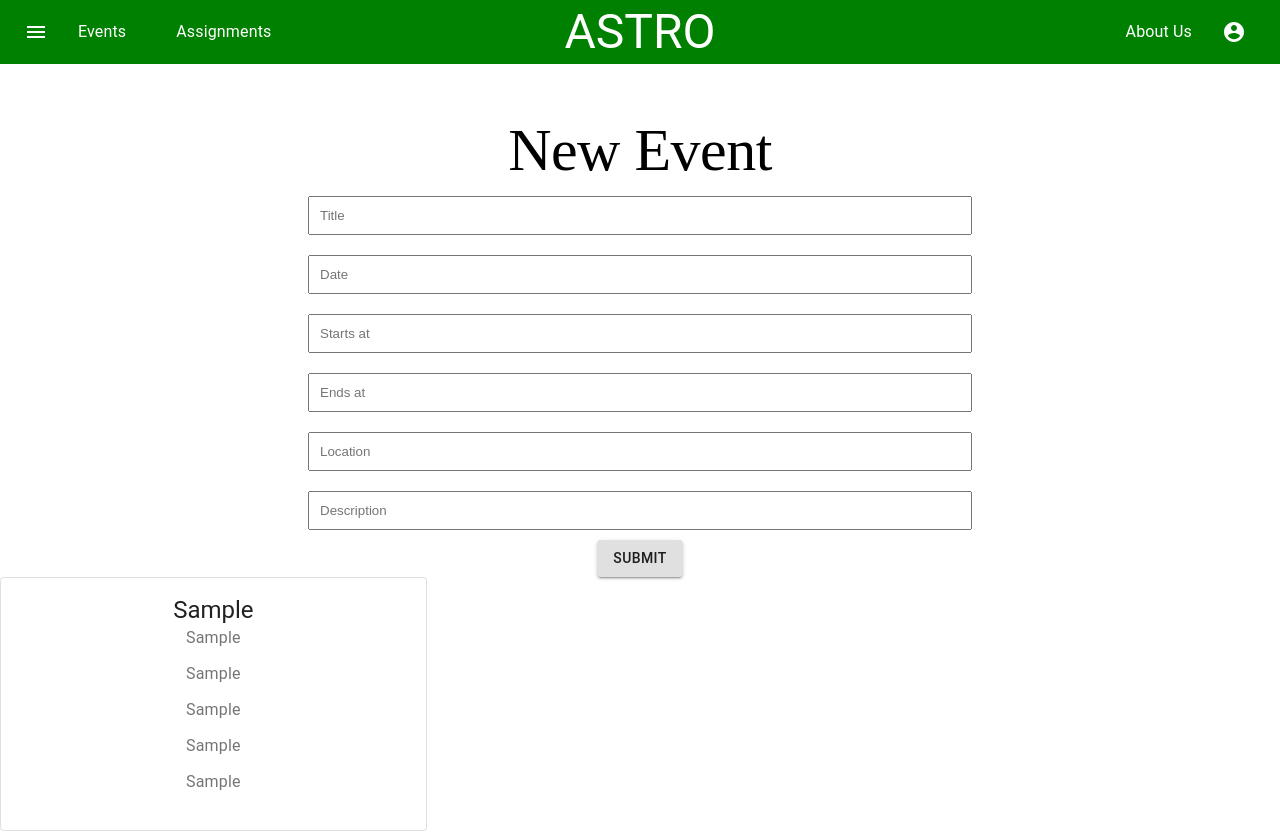
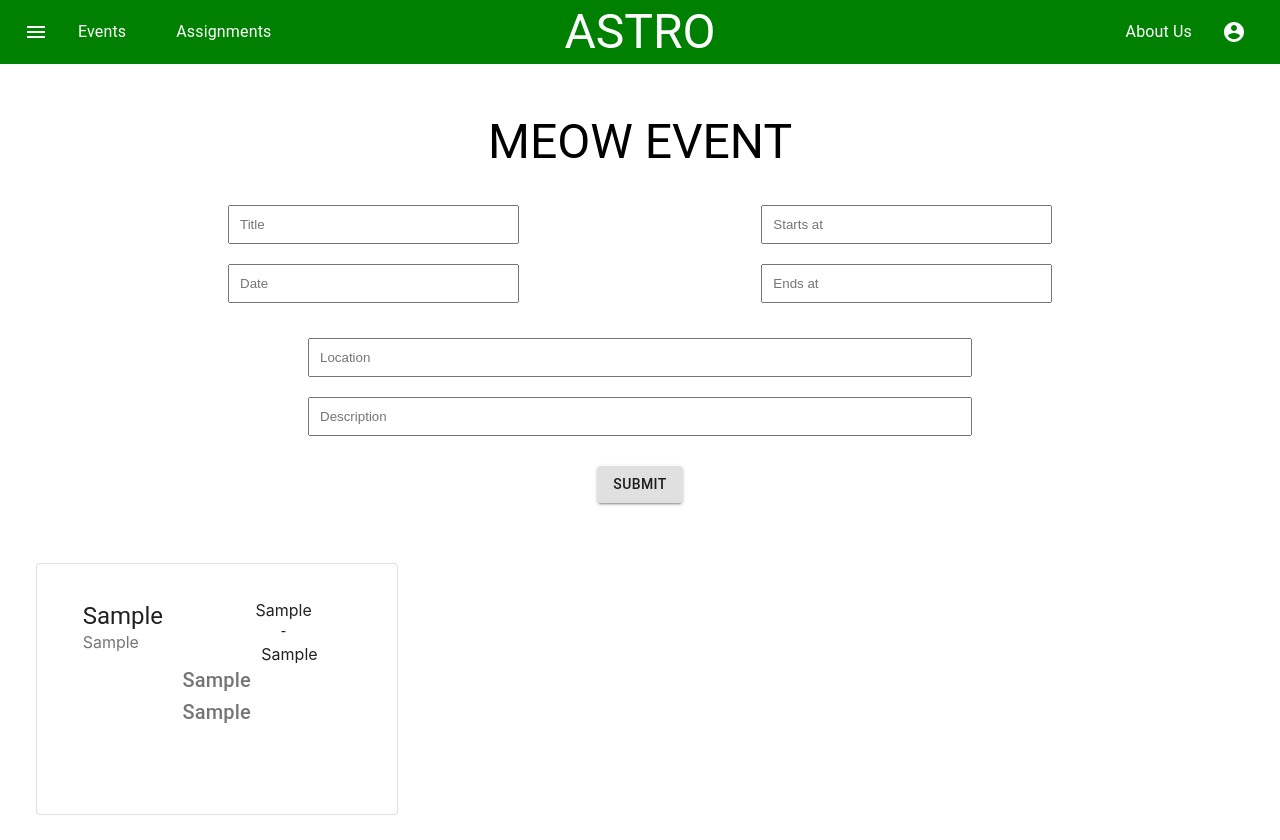
Before and after one commit to parkerbath/calendarApp, a React (Create React App) app: page /calendar in a window 1280 px wide. Both pictures are taken after typing "Sample", "Sample", "Sample", "Sample", "Sample", "Sample" into the empty fields and a click on the button "SUBMIT". Built offline with nearby package versions, Linux system fonts and the light colour scheme.

Commit message:
style: EventCard

```diff
--- a/src/components/EventCard.js
+++ b/src/components/EventCard.js
@@ -4,25 +4,48 @@ import Card from "@material-ui/core/Card";
 import CardActions from "@material-ui/core/CardActions";
 import CardContent from "@material-ui/core/CardContent";
 import Button from "@material-ui/core/Button";
+import Grid from "@material-ui/core/Grid";
 import Typography from "@material-ui/core/Typography";
 import EventForm from "./EventForm";
 
-const useStyles = makeStyles({
+const useStyles = makeStyles((theme) => ({
   root: {
-    minWidth: 275,
+    padding: 30,
+    paddingTop: 20,
+    minHeight: 200,
+    maxWidth: 300,
+    margin: 20,
   },
-  bullet: {
-    display: "inline-block",
-    margin: "0 2px",
-    transform: "scale(0.8)",
+  grid: {
+    width: 500,
+    height: 450,
+    padding: 20,
+    margin: 20,
+    marginTop: 20,
   },
-  title: {
-    fontSize: 14,
+  button: {
+    marginLeft: 10,
+    marginBottom: 20,
+    marginTop: 10,
+    color: "red",
   },
-  pos: {
-    marginBottom: 12,
+  card: {
+    marginTop: 40,
+    padding: 40,
+    margin: 20,
+    borderRadius: 0,
+    backgroundColor: theme.palette.primary.light,
+    color: theme.palette.primary.contrastText,
+    boxShadow: "none",
   },
-});
+}));
+
+{
+  /* <Grid item xs={6}>
+<Typography align="left" variant="h7" component="h6">
+  {"Subject"}
+</Typography> */
+}
 
 export default function EventCard(props) {
   const { event } = props;
@@ -33,24 +56,57 @@ export default function EventCard(props) {
   return (
     <Card className={classes.root} variant="outlined">
       <CardContent>
-        <Typography variant="h5" component="h2">
+        <Grid container>
+          <Grid container classname={classes.grid} direction="row">
+            <Grid item xs={6}>
+              <Typography align="left" variant="h5" component="h2">
                 {event.title}
               </Typography>
-        <Typography className={classes.pos} color="textSecondary">
+
+              <Grid item xs={12} align="left">
+                <Typography
+                  align="left"
+                  styles={classes.grid}
+                  variant="h7"
+                  color="textSecondary"
+                >
                   {event.date}
                 </Typography>
-        <Typography className={classes.pos} color="textSecondary">
+              </Grid>
+            </Grid>
+
+            <Grid item xs={6} alignItem="right">
+              <Typography align="right" variant="h7">
                 {event.startTime}
               </Typography>
-        <Typography className={classes.pos} color="textSecondary">
+              <Typography>-</Typography>
+              <Grid item xs={4} alignItem="right">
+                <Typography align="right" styles={{ padding: 20 }} variant="h7">
                   {event.endTime}
                 </Typography>
-        <Typography className={classes.pos} color="textSecondary">
+              </Grid>
+            </Grid>
+          </Grid>
+
+          <Grid item xs={12} alignItem="bottom">
+            <Typography
+              classname={{ paddingTop: 20 }}
+              variant="h6"
+              color="textSecondary"
+            >
               {event.location}
             </Typography>
-        <Typography className={classes.pos} color="textSecondary">
+            <Grid item xs={12}>
+              <Typography
+                //className={classes.pos}
+                variant="h6"
+                color="textSecondary"
+              >
                 {event.description}
               </Typography>
+            </Grid>
+          </Grid>
+        </Grid>
       </CardContent>
     </Card>
   );
--- a/src/components/EventForm.js
+++ b/src/components/EventForm.js
@@ -9,15 +9,38 @@ import {
 import MenuIcon from "@material-ui/icons/Menu";
 import { navigate, Link } from "@reach/router";
 
-const useStyles = makeStyles(() => ({
+// const useStyles = makeStyles(() => ({
+//   root: {
+//     textAlign: "center",
+//     marginTop: 50,
+//   },
+//   button: {
+//     padding: 10,
+//     margin: 10,
+//     color: "red",
+//     alignSelf: "center",
+//   },
+//   input: {
+//     padding: 10,
+//     margin: 10,
+//     width: "50%",
+//   },
+// }));
+
+const useStyles = makeStyles((theme) => ({
   root: {
     textAlign: "center",
     marginTop: 50,
   },
+  grid: {
+    marginTop: 60,
+    width: 500,
+    height: 450,
+  },
   button: {
+    marginTop: 20,
     padding: 10,
     margin: 10,
-    color: "red",
     alignSelf: "center",
   },
   input: {
@@ -37,6 +60,7 @@ export default function EventForm(props) {
   //     description,
   //     addToList,
   //   } = props;
+  const classes = useStyles();
   const { addToList } = props;
   const [title, setTitle] = useState("");
   const [day, setDay] = useState("");
@@ -44,7 +68,7 @@ export default function EventForm(props) {
   const [endTime, setEndTime] = useState("");
   const [location, setLocation] = useState("");
   const [description, setDescription] = useState("");
-  const classes = useStyles();
+
   const [eventItem, setEventItem] = useState({});
 
   function handleSubmit() {
@@ -76,11 +100,9 @@ export default function EventForm(props) {
     <div className={classes.root}>
       <Grid container direction="row" justify="center" alignItem="center">
         <Grid item xs={12}>
-          <Typography variant="h2" style={{ fontFamily: "Raleway" }}>
-            New Event
-          </Typography>
+          <Typography variant="h3">MEOW EVENT</Typography>
         </Grid>
-        <Grid item xs={12}>
+        <Grid item xs={5} style={{ marginTop: 25 }}>
           <input
             className={classes.input}
             placeholder="Title"
@@ -88,7 +110,16 @@ export default function EventForm(props) {
             onChange={(event) => setTitle(event.target.value)}
           />
         </Grid>
-        <Grid item xs={12}>
+
+        <Grid item xs={5} style={{ marginTop: 25 }}>
+          <input
+            className={classes.input}
+            placeholder="Starts at"
+            value={startTime}
+            onChange={(event) => setStartTime(event.target.value)}
+          />
+        </Grid>
+        <Grid item xs={5}>
           <input
             className={classes.input}
             placeholder="Date"
@@ -96,15 +127,7 @@ export default function EventForm(props) {
             onChange={(event) => setDay(event.target.value)}
           />
         </Grid>
-        <Grid item xs={12}>
-          <input
-            className={classes.input}
-            placeholder="Starts at"
-            value={startTime}
-            onChange={(event) => setStartTime(event.target.value)}
-          />
-        </Grid>
-        <Grid item xs={12}>
+        <Grid item xs={5}>
           <input
             className={classes.input}
             placeholder="Ends at"
@@ -112,7 +135,7 @@ export default function EventForm(props) {
             onChange={(event) => setEndTime(event.target.value)}
           />
         </Grid>
-        <Grid item xs={12}>
+        <Grid item xs={12} style={{ marginTop: 15 }}>
           <input
             className={classes.input}
             placeholder="Location"
@@ -129,6 +152,7 @@ export default function EventForm(props) {
           />
         </Grid>
         <Button
+          style={{ marginTop: 20 }}
           variant="contained"
           className={classes.submit}
           onClick={handleSubmit}
--- a/src/components/EventList.js
+++ b/src/components/EventList.js
@@ -8,22 +8,27 @@ import Typography from "@material-ui/core/Typography";
 import EventForm from "./EventForm";
 import EventCard from "./EventCard";
 
-const useStyles = makeStyles((theme) => ({}));
-
-// const { event } = props;
-// const classes = useStyles();
-// addToList({ ...events });
+const useStyles = makeStyles({
+  root: {
+    marginTop: 40,
+    margin: 5,
+  },
+  grid: {
+    marginTop: 20,
+    paddingTop: 20,
+  },
+});
 
 export default function EventList(props) {
+  const { events } = props;
   const classes = useStyles();
-  const { events } = props;
 
   return (
-    <div>
+    <div className={classes.root}>
       <Grid container align="center" alignItems="center">
         {events &&
           events.map((item) => (
-            <Grid item xs={4}>
+            <Grid item xs={4} style={{ margin: 0 }}>
               <EventCard event={item} />
             </Grid>
           ))}
```
Lines whose indentation alone changed are shown as unchanged.
